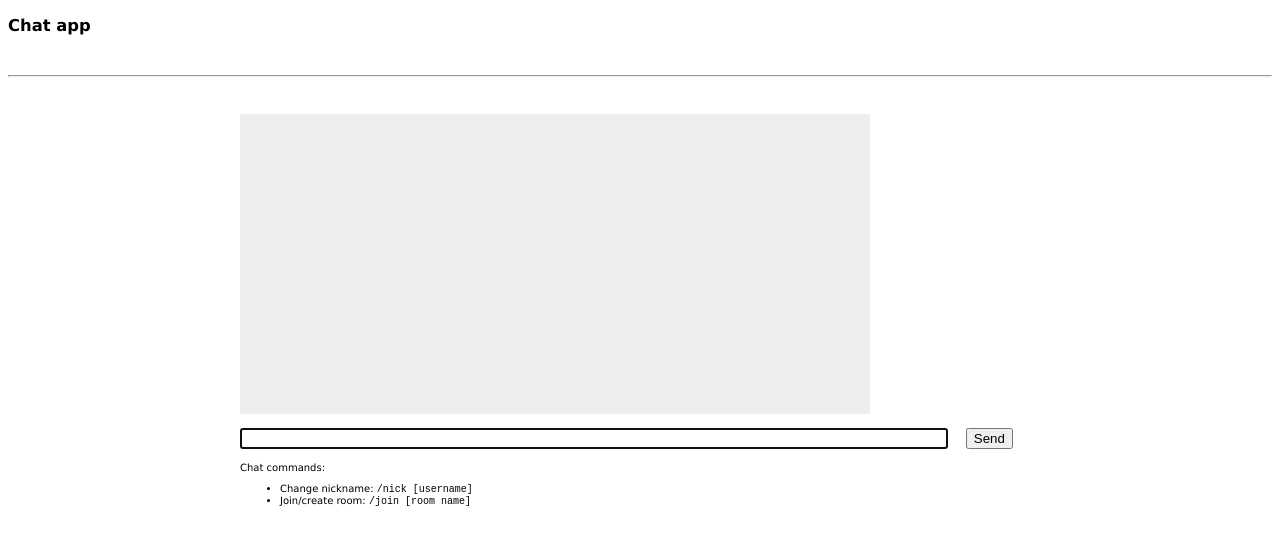
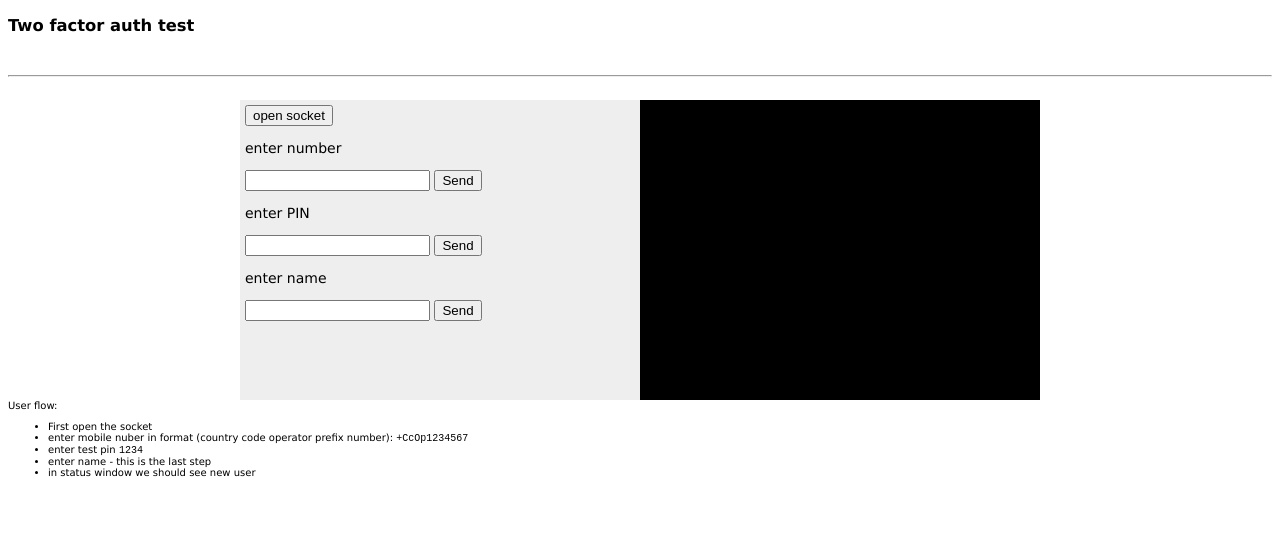
Before and after one commit to webduvet/two-factor-authentication, a website: page public/index.html in a window 1280 px wide. Drawn offline with nearby package versions, Linux system fonts and the light colour scheme; no server answers.

Commit message:
prepare simple view for auth steps

```diff
--- a/public/index.html
+++ b/public/index.html
@@ -5,28 +5,48 @@
 	<link rel='stylesheet' href='/stylesheets/style.css'></link>
 </head>
 <body>
-	<h3>Chat app</h3>
+	<h3>Two factor auth test</h3>
 	<br />
 	<hr />
 	<br />
-	<div id='content'>
-		<div id='room'></div>
-		<div id='room-list'></div>
-		<div id='messages'></div>
-		<form id='send-form'>
-			<input id='send-message' />
-			<input id='send-button' type='submit' value='Send'/>
-			<div id='help'>
-				Chat commands:
-				<ul>
-					<li>Change nickname: <code>/nick [username]</code></li>
-					<li>Join/create room: <code>/join [room name]</code></li>
-				</ul>
-			</div>
-		</form>
+	<div id='test-content'>
+		<div id="steps"><div>
+
+			<button id="open-socket">open socket</button>
+			<form id='number-form'>
+				<p>enter number</p>
+				<input id='number-number' />
+				<input id='number-button' type='submit' value='Send'/>
+			</form>
+			<form id='pin-form'>
+				<p>enter PIN</p>
+				<input id='pin-number' />
+				<input id='pin-button' type='submit' value='Send'/>
+			</form>
+			<form id='name-form'>
+				<p>enter name</p>
+				<input id='name-text' />
+				<input id='name-button' type='submit' value='Send'/>
+			</form>
+
+		</div></div>
+		<div id="status">
+		</div>
 	</div>
+
+	<div id='help'>
+		User flow:
+		<ul>
+			<li>First open the socket</li>
+			<li>enter mobile nuber in format (country code operator prefix number): <code>+CcOp1234567</code></li>
+			<li>enter test pin <code>1234</code></li>
+			<li>enter name - this is the last step</li>
+			<li>in status window we should see new user</li>
+		</ul>
+	</div>
+
 <script src='/socket.io/socket.io.js' type='text/javascript'></script>
-<script src='http://code.jquery.com/jquery-1.8.0.min.js'
+<script src='http://code.jquery.com/jquery-2.1.0.min.js'
 type='text/javascript'></script>
 <script src='/javascripts/chat.js' type='text/javascript'></script>
 <script src='/javascripts/chat_ui.js' type='text/javascript'></script>
--- a/public/stylesheets/style.css
+++ b/public/stylesheets/style.css
@@ -45,3 +45,29 @@ color: #00B7FF;
 #help {
   font: 10px "Lucida Grande", Helvetica, Arial, sans-serif;
 }
+
+#test-content{
+	max-width: 800px;
+  margin-left: auto;
+  margin-right: auto;
+}
+#steps {
+	width: 50%;
+  background-color: #eee;
+  height: 300px;
+	display: inline-block;
+}
+
+#steps > div {
+	padding: 5px;
+}
+
+#status {
+	background-color: black;
+	width: 50%;
+	color: green:
+	font: courier;
+	font-size: 10px;
+  height: 300px;
+  float: right;
+}
--- a/server.js
+++ b/server.js
@@ -52,5 +52,5 @@ server.listen(3001, function(){
 	console.log(clc.green("server listening on port 3001"));
 });
 
-var chatServer = require('./lib/chat_server.js');
+var chatServer = require('./lib/auth_server.js');
 chatServer.listen(server);
```
